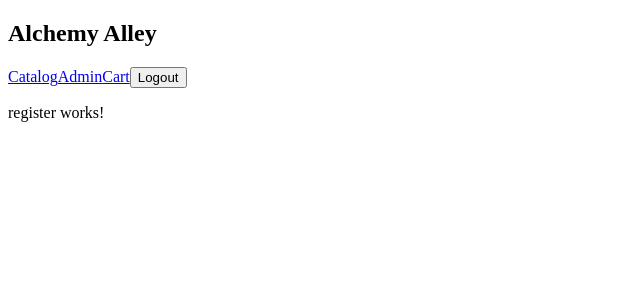
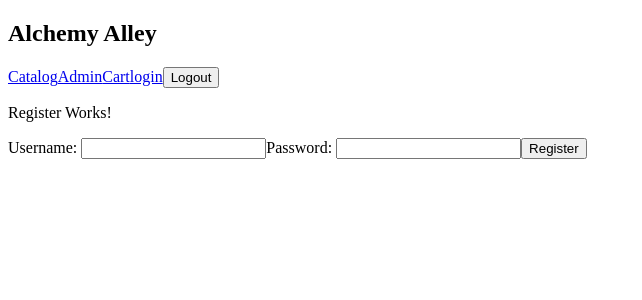
Before and after one commit to Anti5893/Swen261-Project-Alchemy-Alley, an Angular app in the folder estore-ui/: page /register in a window 1280 px wide. Shown: the top 300 px of the page, without its empty margins (0-642 px from the left). Built offline with nearby package versions, Linux system fonts and the light colour scheme.

Commit message:
added a user interface - layed out register component

```diff
--- a/estore-ui/angular.json
+++ b/estore-ui/angular.json
@@ -101,5 +101,8 @@
         }
       }
     }
+  },
+  "cli": {
+    "analytics": false
   }
 }
--- a/estore-ui/src/app/app-routing.module.ts
+++ b/estore-ui/src/app/app-routing.module.ts
@@ -12,7 +12,9 @@ const routes: Routes = [
   { path: 'register', component: RegisterComponent },
   { path: 'catalog', component: CatalogComponent },
   { path: 'admin', component: AdminComponent },
-  { path: 'cart', component: CartComponent }
+  { path: 'cart', component: CartComponent },
+  {path: 'login', component: LoginComponent},
+  {path: 'register',component: RegisterComponent}
 ];
 
 @NgModule({
--- a/estore-ui/src/app/app.component.html
+++ b/estore-ui/src/app/app.component.html
@@ -3,6 +3,7 @@
   <a routerLink="/catalog">Catalog</a>
   <a routerLink="/admin">Admin</a>
   <a routerLink="/cart">Cart</a>
+  <a routerLink="/login">login</a>
   <button>Logout</button>
 </nav>
 <router-outlet></router-outlet>
--- a/estore-ui/src/app/app.component.ts
+++ b/estore-ui/src/app/app.component.ts
@@ -6,7 +6,5 @@ import { Component } from '@angular/core';
   styleUrl: './app.component.css'
 })
 export class AppComponent {
-
-
-
+  title: any;
 }
--- a/estore-ui/src/app/login/login.component.html
+++ b/estore-ui/src/app/login/login.component.html
@@ -1 +1,4 @@
 <p>login works!</p>
+
+<a routerLink="/register">Not a member? Register Here</a>
+<router-outlet></router-outlet>
--- a/estore-ui/src/app/register/register.component.html
+++ b/estore-ui/src/app/register/register.component.html
@@ -1 +1,9 @@
-<p>register works!</p>
+<p>Register Works!</p>
+
+<div>
+    <label for = 'new-user-username'>Username: </label>
+    <input id = 'new-user-username'[(ngModel)] = 'username'>
+    <label for = 'new-user-password'>Password: </label>
+    <input id = 'new-user-password'[(ngModel)] = 'password'>
+    <button (click) = 'register()'>Register</button>
+</div>
--- a/estore-ui/src/app/register/register.component.ts
+++ b/estore-ui/src/app/register/register.component.ts
@@ -1,10 +1,24 @@
-import { Component } from '@angular/core';
+import { Component, Input } from '@angular/core';
+import { FormsModule } from '@angular/forms';
+
+import { User } from '../../user';
+import { UserService } from '../user.service';
 
 @Component({
   selector: 'app-register',
   templateUrl: './register.component.html',
-  styleUrl: './register.component.css'
+  styleUrl: './register.component.css',
 })
+
 export class RegisterComponent {
+@Input() username ? : string;
+@Input() password ? : string;
+constructor(service : UserService){
+  }
 
+  register(){
+    if(this.username && this.password){
+      console.log(this.username, this.password)
+    }
+  }
 }
--- /dev/null
+++ b/estore-ui/src/app/user.service.ts
@@ -0,0 +1,22 @@
+import { Injectable } from '@angular/core';
+import { HttpClient,HttpHeaders } from '@angular/common/http';
+
+import { User } from '../user';
+
+
+@Injectable({ providedIn: 'root' })
+export class UserService {
+
+
+  httpOptions = {
+    headers: new HttpHeaders({ 'Content-Type': 'application/json' })
+  };
+
+  private url = 'http://localhost:8080';
+
+  constructor(private http: HttpClient){}
+
+  addUser(user : User){
+    return this.http.post<User>(this.url, user,this.httpOptions)
+  }
+}
--- /dev/null
+++ b/estore-ui/src/user.ts
@@ -0,0 +1,7 @@
+export interface User{
+    username: string,
+    password: string,
+    isAdmin  : boolean,
+    unlocked ? : number[],
+    cart ?: number[]
+}
```
Also changed, not shown: estore-ui/src/app/app.module.ts (+11 -5 lines), 1 other file (tests, documents, lock files or other folders).
